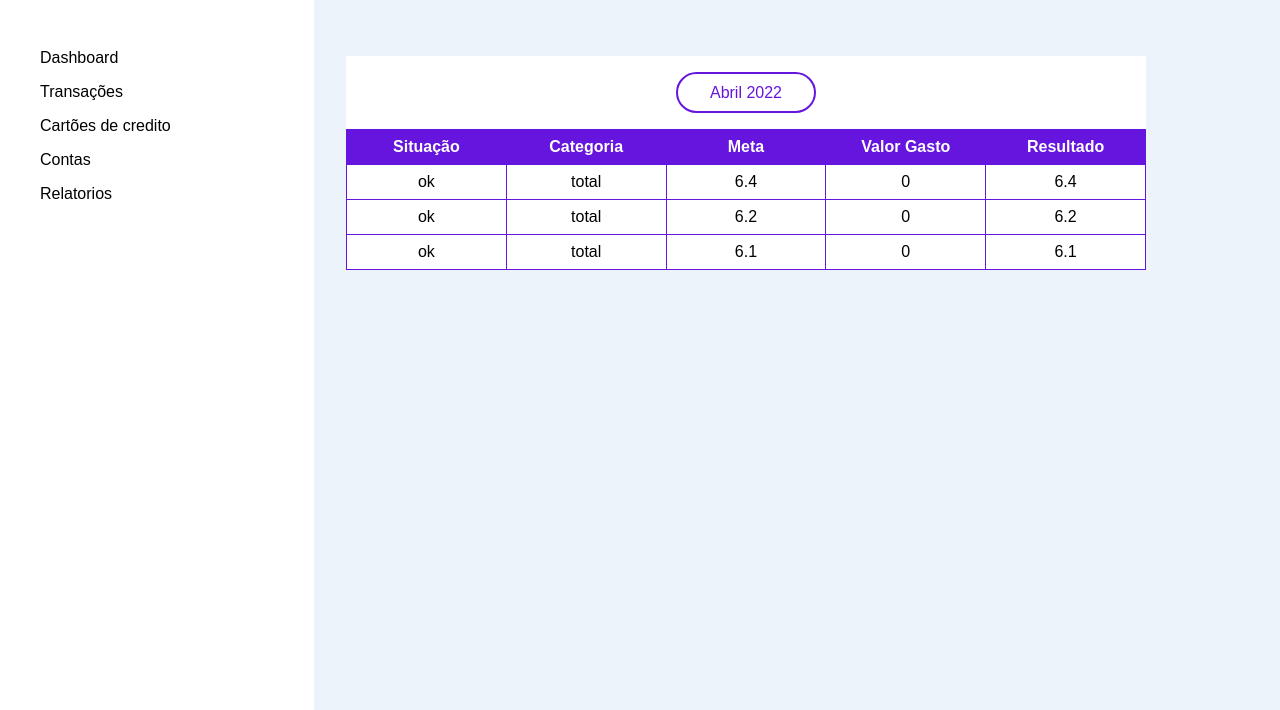
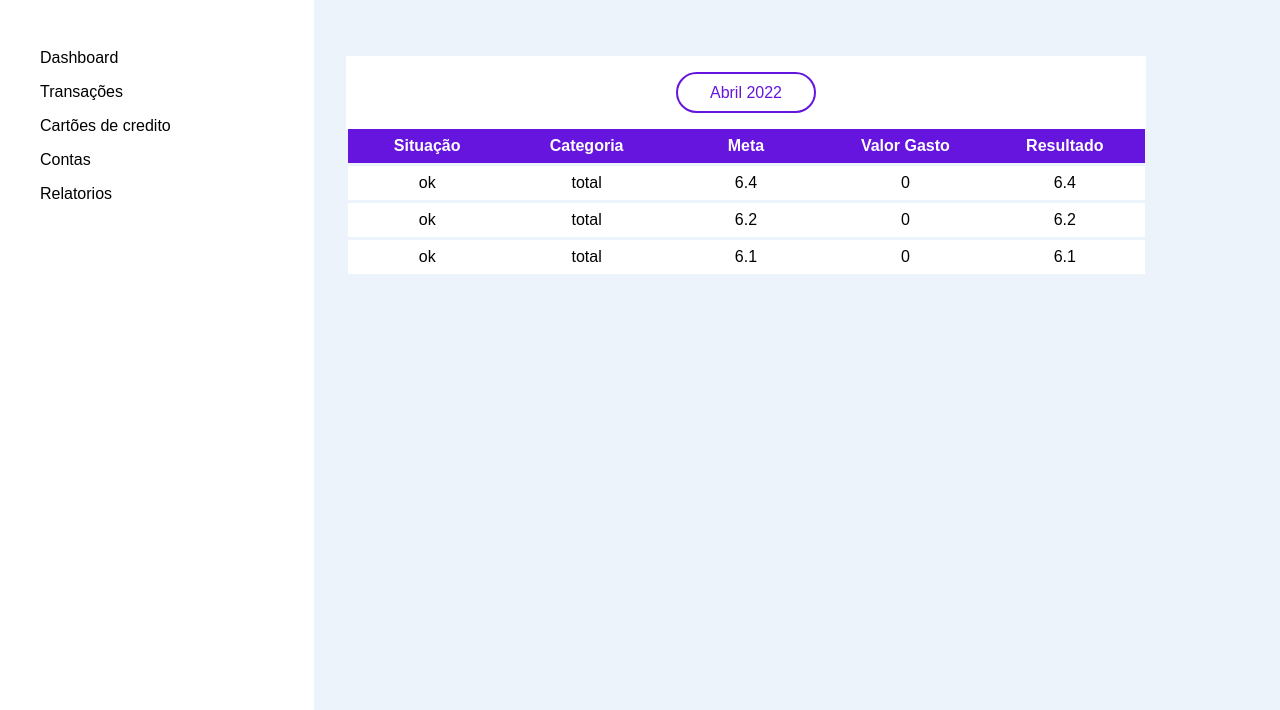
Before and after one commit to alexboliveira/appJs1, a plain HTML site: page index.html in a window 1280 px wide. Shown: the part 90-800 px from the top of the page. Drawn offline with Linux system fonts and the light colour scheme.

Commit message:
alterando tabela

```diff
--- a/css/style.css
+++ b/css/style.css
@@ -96,7 +96,6 @@ body{
 table{
   width: 100%;
   border-collapse: collapse;
-  border: 1px solid black;
   text-align: center;
   table-layout: fixed;
 
@@ -107,8 +106,14 @@ table{
 table td, table th{
     background-color: white;
     width: 100%;
-    border: 1px solid rgb(101,21,221);
+    /*border: 1px solid rgb(101,21,221);*/
     padding: 0.5rem;
+}
+table tr{
+    border: 3px solid rgb(237,243,251);
+}
+table tr:nth-of-type(1){
+    border: 0 !important;
 }
 
 table th{
--- a/js/app.js
+++ b/js/app.js
@@ -267,7 +267,7 @@ const dadosMe = [
 ]
 
 function viewLabelDados(item){
-    var rodada = 2;
+
     //app = document.querySelector("#app > div.view > table");
     app = document.querySelector("#app > div.view > table");
     novoElemento = document.createElement("tr");
@@ -294,7 +294,7 @@ function viewLabelDados(item){
     novoElemento.innerText = [item.Resultado];
     app.appendChild(novoElemento);
 
-    rodada++;
+
 
 
 
```
